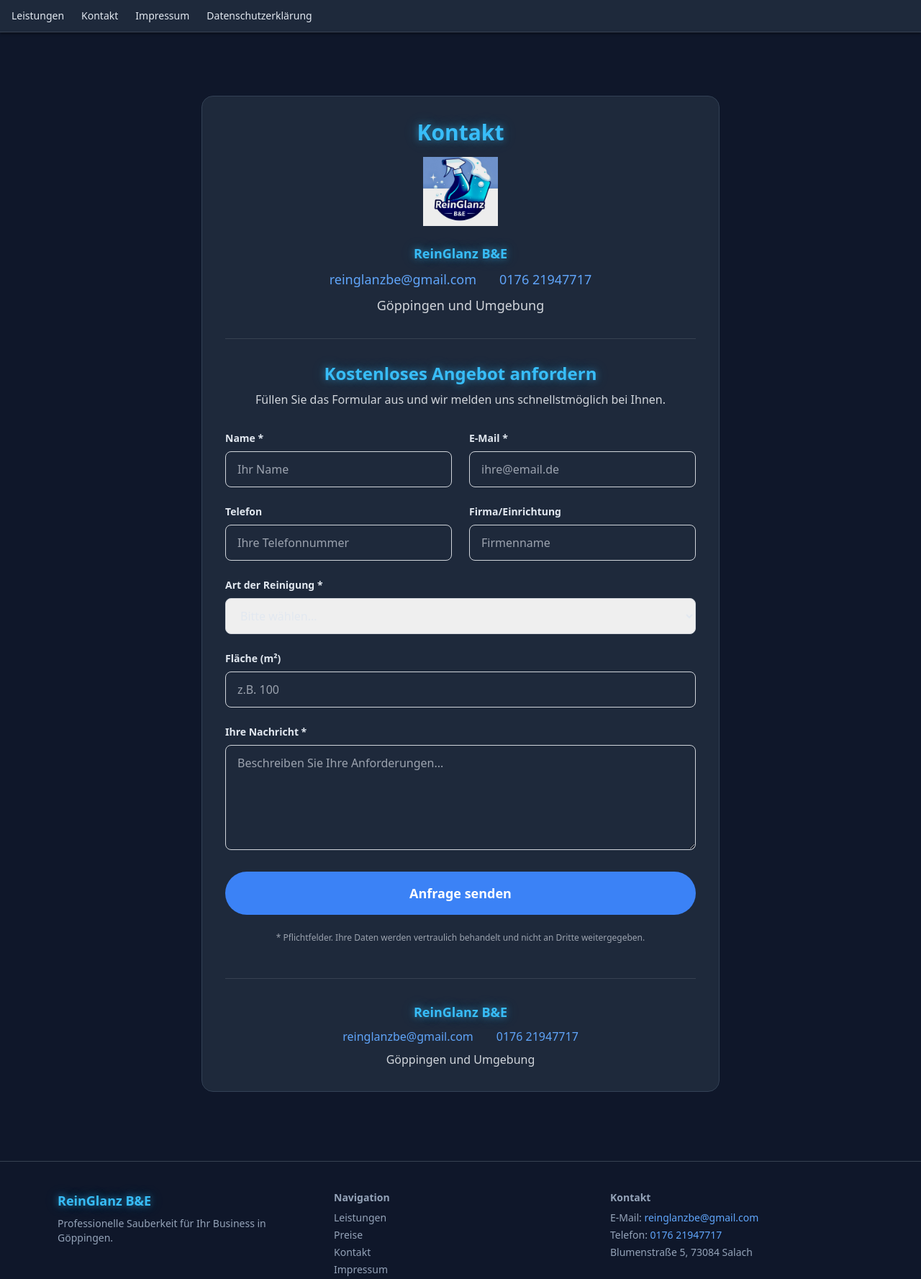
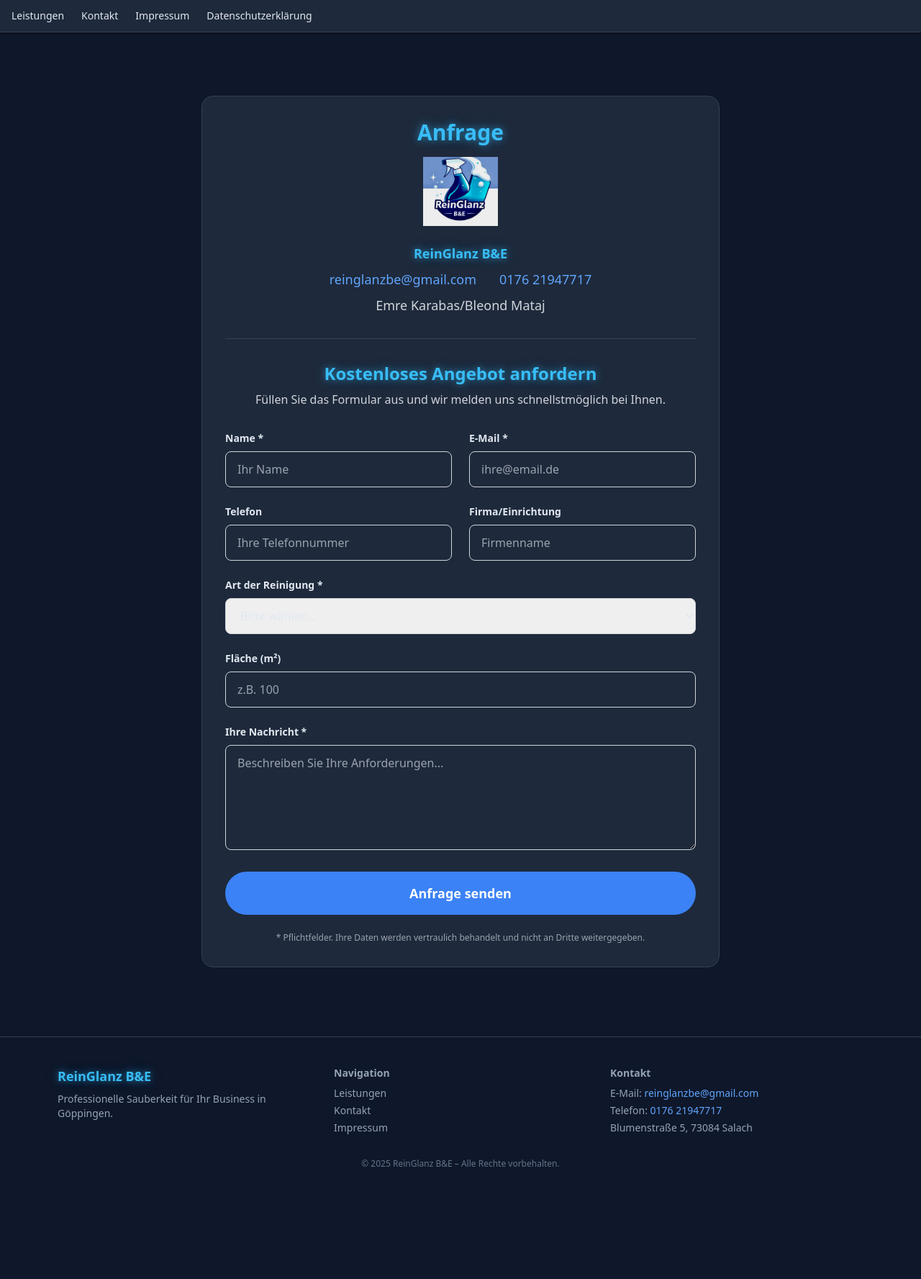
Before and after one commit to Mousasow1907/ReinGlanz-Website-, a website: page kontakt.html in a window 1280 px wide. Shown: the top 1777 px of the page at 72% size. After the commit the page ends 1665 px from the top, so only its background shows below. Drawn offline with nearby package versions, Linux system fonts and the light colour scheme.

Commit message:
Updated kontakt.html

```diff
--- a/kontakt.html
+++ b/kontakt.html
@@ -43,7 +43,7 @@
   <main class="mx-auto max-w-3xl px-6 py-12 mt-10">
     <div class="card dark:bg-gray-800 dark:text-white p-8">
       <div class="text-center mb-8">
-        <h1 class="text-3xl font-bold text-glow mb-4">Kontakt</h1>
+        <h1 class="text-3xl font-bold text-glow mb-4">Anfrage</h1>
         <div class="flex items-center justify-center mb-6">
           <img src="public/images/logo 2.jpg" alt="ReinGlanz B&E Logo" class="h-24" />
         </div>
@@ -53,7 +53,7 @@
             <p class="text-blue-400"><a href="mailto:reinglanzbe@gmail.com" class="hover:underline">reinglanzbe@gmail.com</a></p>
             <p class="text-blue-400"><a href="tel:017621947717" class="hover:underline">0176 21947717</a></p>
           </div>
-          <p class="text-gray-300 dark:text-gray-300">Göppingen und Umgebung</p>
+          <p class="text-gray-300 dark:text-gray-300">Emre Karabas/Bleond Mataj</p>
         </div>
       </div>
 
@@ -170,16 +170,6 @@
         </p>
       </form>
 
-      <div class="border-t border-gray-700 mt-12 pt-8">
-        <div class="text-center space-y-2">
-          <p class="font-bold text-glow text-lg">ReinGlanz B&E</p>
-          <div class="flex flex-col md:flex-row justify-center items-center gap-2 md:gap-8">
-            <p class="text-blue-400"><a href="mailto:reinglanzbe@gmail.com" class="hover:underline">reinglanzbe@gmail.com</a></p>
-            <p class="text-blue-400"><a href="tel:017621947717" class="hover:underline">0176 21947717</a></p>
-          </div>
-          <p class="text-gray-300 dark:text-gray-300">Göppingen und Umgebung</p>
-        </div>
-      </div>
     </div>
   </main>
 
@@ -193,7 +183,6 @@
         <div class="font-semibold mb-2">Navigation</div>
         <ul class="space-y-1">
           <li><a class="hover:text-blue-400 dark:hover:text-blue-400" href="index.html#leistungen">Leistungen</a></li>
-          <li><a class="hover:text-blue-400 dark:hover:text-blue-400" href="index.html#preise">Preise</a></li>
           <li><a class="hover:text-blue-400 dark:hover:text-blue-400" href="index.html#kontakt">Kontakt</a></li>
           <li><a class="hover:text-blue-400 dark:hover:text-blue-400" href="index.html#rechtliches">Impressum</a></li>
         </ul>
```
Also changed, not shown: index.html (+2 -2 lines).
